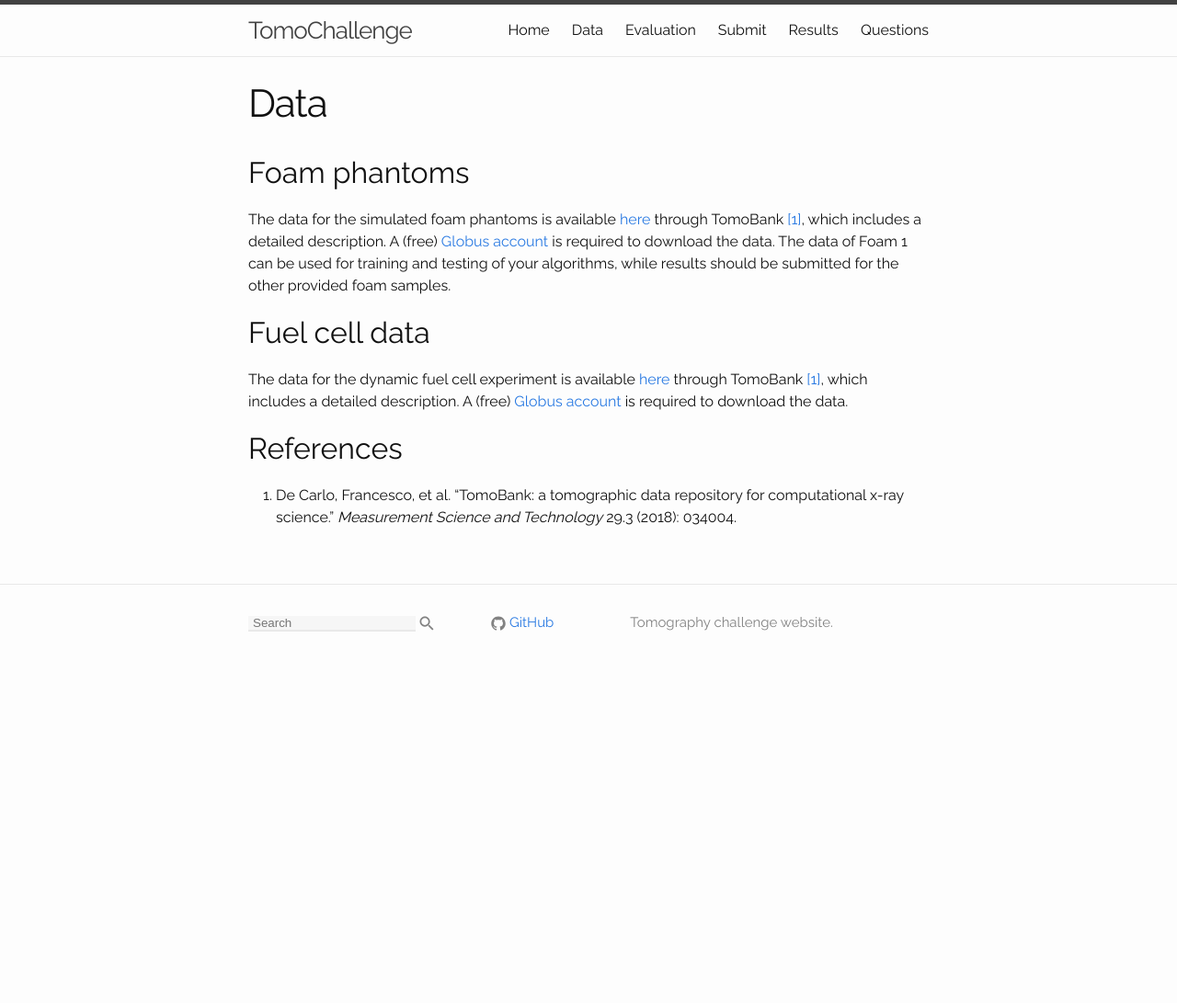
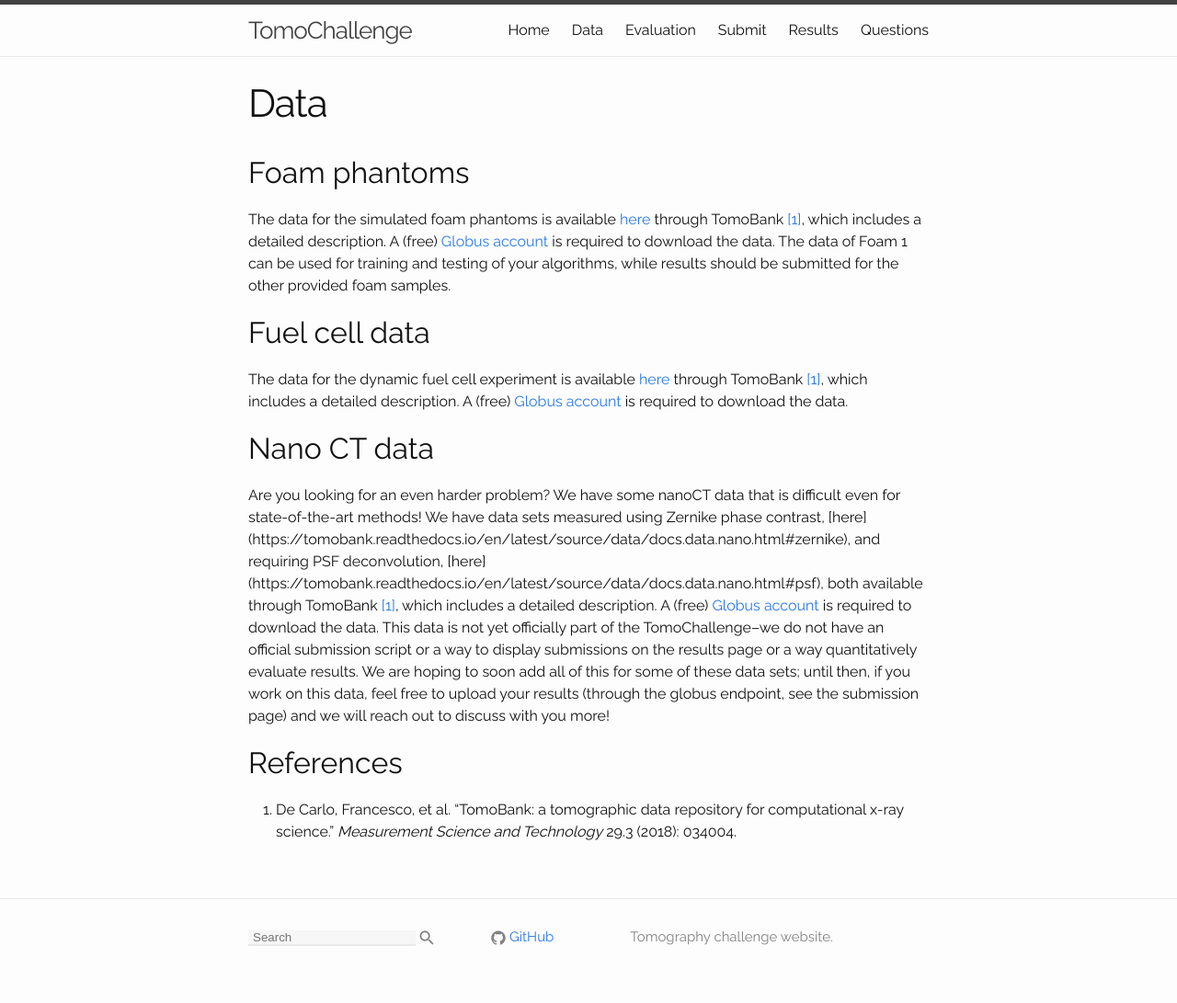
Before and after one commit to tomochallenge/tomochallenge.github.io, a Jekyll site: the page built from main_pages/40_data.md, in a window 1280 px wide. Shown: the whole page at 92% size. Built offline with Jekyll 4.4.1, drawn with Linux system fonts in a browser that asks for light colours; before the commit the page ends 900 px from its top, so only the background shows below that.

Commit message:
initial add of nanoCT section

```diff
--- a/main_pages/40_data.md
+++ b/main_pages/40_data.md
@@ -13,6 +13,9 @@ The data for the simulated foam phantoms is available [here](https://tomobank.re
 
 The data for the dynamic fuel cell experiment is available [here](https://tomobank.readthedocs.io/en/latest/source/data/docs.data.dynamic.html#fuel-cell-data) through TomoBank [[1]](#note1), which includes a detailed description. A (free) [Globus account](https://www.globus.org/) is required to download the data.
 
+## Nano CT data
+
+Are you looking for an even harder problem? We have some nanoCT data that is difficult even for state-of-the-art methods! We have data sets measured using Zernike phase contrast, [here] (https://tomobank.readthedocs.io/en/latest/source/data/docs.data.nano.html#zernike), and requiring PSF deconvolution, [here] (https://tomobank.readthedocs.io/en/latest/source/data/docs.data.nano.html#psf), both available through TomoBank [[1]](#note1), which includes a detailed description. A (free) [Globus account](https://www.globus.org/) is required to download the data. This data is not yet officially part of the TomoChallenge--we do not have an official submission script or a way to display submissions on the results page or a way quantitatively evaluate results. We are hoping to soon add all of this for some of these data sets; until then, if you work on this data, feel free to upload your results (through the globus endpoint, see the submission page) and we will reach out to discuss with you more!
 
 ## References
 
```
